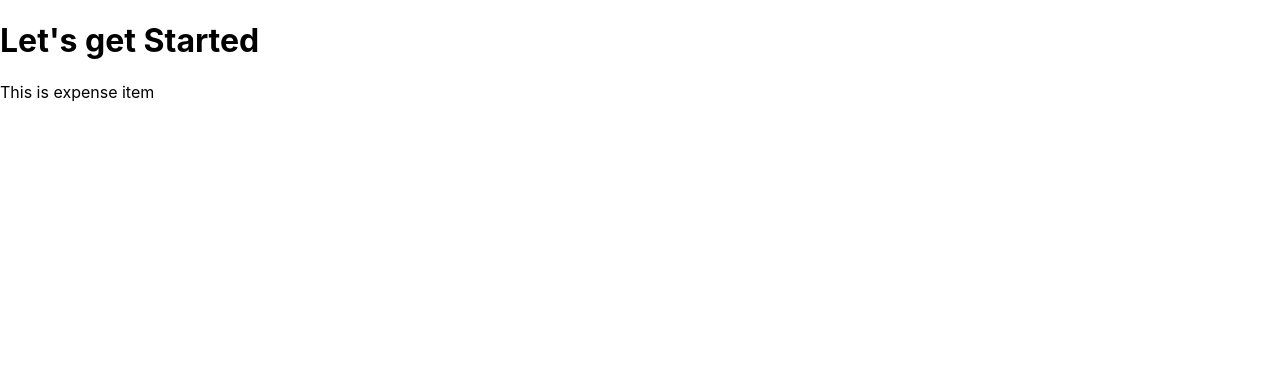
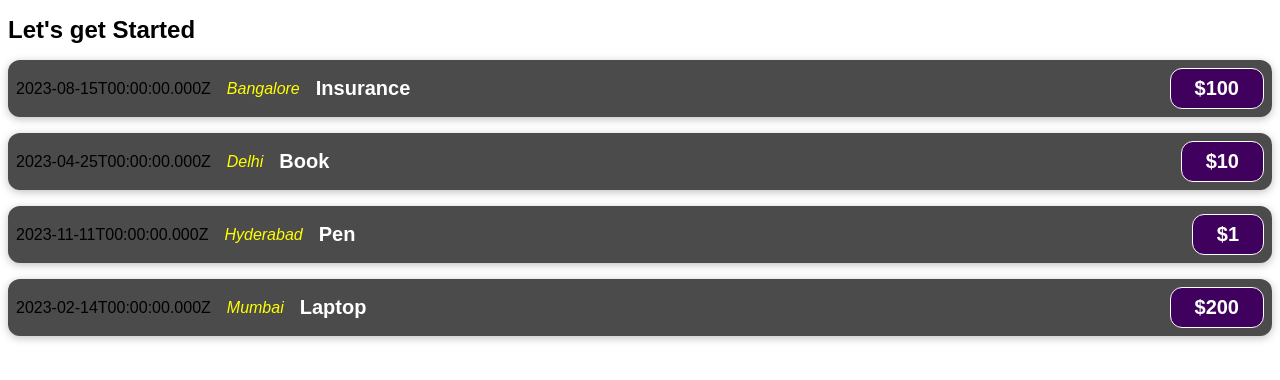
Before and after one commit to Kayathri-maths/React_learning, a React (Create React App) app: page / in a window 1280 px wide. Shown: the top 380 px of the page. Built offline with nearby package versions, Linux system fonts and the light colour scheme.

Commit message:
Creating Reusable Components

```diff
--- a/src/App.js
+++ b/src/App.js
@@ -1,9 +1,50 @@
 import ExpenseItem from "./components/ExpenseItem";
 function App() {
+  const expenses = [
+    {
+      id: "1",
+      date: new Date(2023, 7, 15),
+      title: "Insurance",
+      price: 100,
+      location: "Bangalore",
+    },
+    {
+      id: "2",
+      date: new Date(2023, 3, 25),
+      title: "Book",
+      price: 10,
+      location: "Delhi",
+    },
+    {
+      id: "3",
+      date: new Date(2023, 10, 11),
+      title: "Pen",
+      price: 1,
+      location: "Hyderabad",
+    },
+    {
+      id: "4",
+      date: new Date(2023, 1, 14),
+      title: "Laptop",
+      price: 200,
+      location: "Mumbai",
+    },
+  ];
+
   return (
     <div>
       <h1>Let's get Started</h1>
-      <ExpenseItem></ExpenseItem>
+      {expenses.map((expense, index) => {
+        return (
+          <ExpenseItem
+            key={expense.id}
+            date={expense.date}
+            title={expense.title}
+            price={expense.price}
+            location={expense.location}
+          ></ExpenseItem>
+        );
+      })}
     </div>
   );
 }
--- /dev/null
+++ b/src/components/ExpenseItem.css
@@ -0,0 +1,62 @@
+.expense-item {
+  display: flex;
+  justify-content: space-between;
+  align-items: center;
+  box-shadow: 0 2px 8px rgba(0, 0, 0, 0.25);
+  padding: 0.5rem;
+  margin: 1rem 0;
+  border-radius: 12px;
+  background-color: #4b4b4b;
+}
+
+.expense-item__location {
+  margin-left: 1rem;
+  color: yellow;
+  font-style: italic;
+}
+
+.expense-item__description {
+  display: flex;
+  flex-direction: column;
+  gap: 1rem;
+  align-items: flex-end;
+  flex-flow: column-reverse;
+  justify-content: flex-start;
+  flex: 1;
+}
+
+.expense-item h2 {
+  color: #3a3a3a;
+  font-size: 1rem;
+  flex: 1;
+  margin: 0 1rem;
+  color: white;
+}
+
+.expense-item__price {
+  font-size: 1rem;
+  font-weight: bold;
+  color: white;
+  background-color: #40005d;
+  border: 1px solid white;
+  padding: 0.5rem;
+  border-radius: 12px;
+}
+
+@media (min-width: 580px) {
+  .expense-item__description {
+    flex-direction: row;
+    align-items: center;
+    justify-content: flex-start;
+    flex: 1;
+  }
+
+  .expense-item__description h2 {
+    font-size: 1.25rem;
+  }
+
+  .expense-item__price {
+    font-size: 1.25rem;
+    padding: 0.5rem 1.5rem;
+  }
+}
--- a/src/components/ExpenseItem.js
+++ b/src/components/ExpenseItem.js
@@ -1,5 +1,16 @@
-function ExpenseItem() {
-  return <p>This is expense item</p>;
+import "./ExpenseItem.css";
+
+function ExpenseItem(props) {
+  return (
+    <div className="expense-item">
+      <div>{props.date.toISOString()}</div>
+      <div className="expense-item__location">{props.location}</div>
+      <div className="expense-item__description">
+        <h2>{props.title}</h2>
+        <div className="expense-item__price">${props.price}</div>
+      </div>
+    </div>
+  );
 }
 
 export default ExpenseItem;
--- a/src/index.css
+++ b/src/index.css
@@ -1,13 +1,14 @@
 body {
-  margin: 0;
-  font-family: -apple-system, BlinkMacSystemFont, 'Segoe UI', 'Roboto', 'Oxygen',
-    'Ubuntu', 'Cantarell', 'Fira Sans', 'Droid Sans', 'Helvetica Neue',
-    sans-serif;
-  -webkit-font-smoothing: antialiased;
+  font-family: sans-serif;
+  -webkit-font-smoothing: auto;
+  -moz-font-smoothing: auto;
   -moz-osx-font-smoothing: grayscale;
+  text-rendering: optimizeLegibility;
+  font-smooth: always;
+  -webkit-tap-highlight-color: transparent;
+  -webkit-touch-callout: none;
 }
 
-code {
-  font-family: source-code-pro, Menlo, Monaco, Consolas, 'Courier New',
-    monospace;
+h1 {
+  font-size: 1.5rem;
 }
--- a/src/index.js
+++ b/src/index.js
@@ -1,6 +1,12 @@
-import React from "react";
-import ReactDOM from "react-dom/client";
+import React, { StrictMode } from "react";
+import { createRoot } from "react-dom/client";
 import "./index.css";
+
 import App from "./App";
-const root = ReactDOM.createRoot(document.getElementById("root"));
-root.render(<App />);
+
+const root = createRoot(document.getElementById("root"));
+root.render(
+  <StrictMode>
+    <App />
+  </StrictMode>
+);
```
